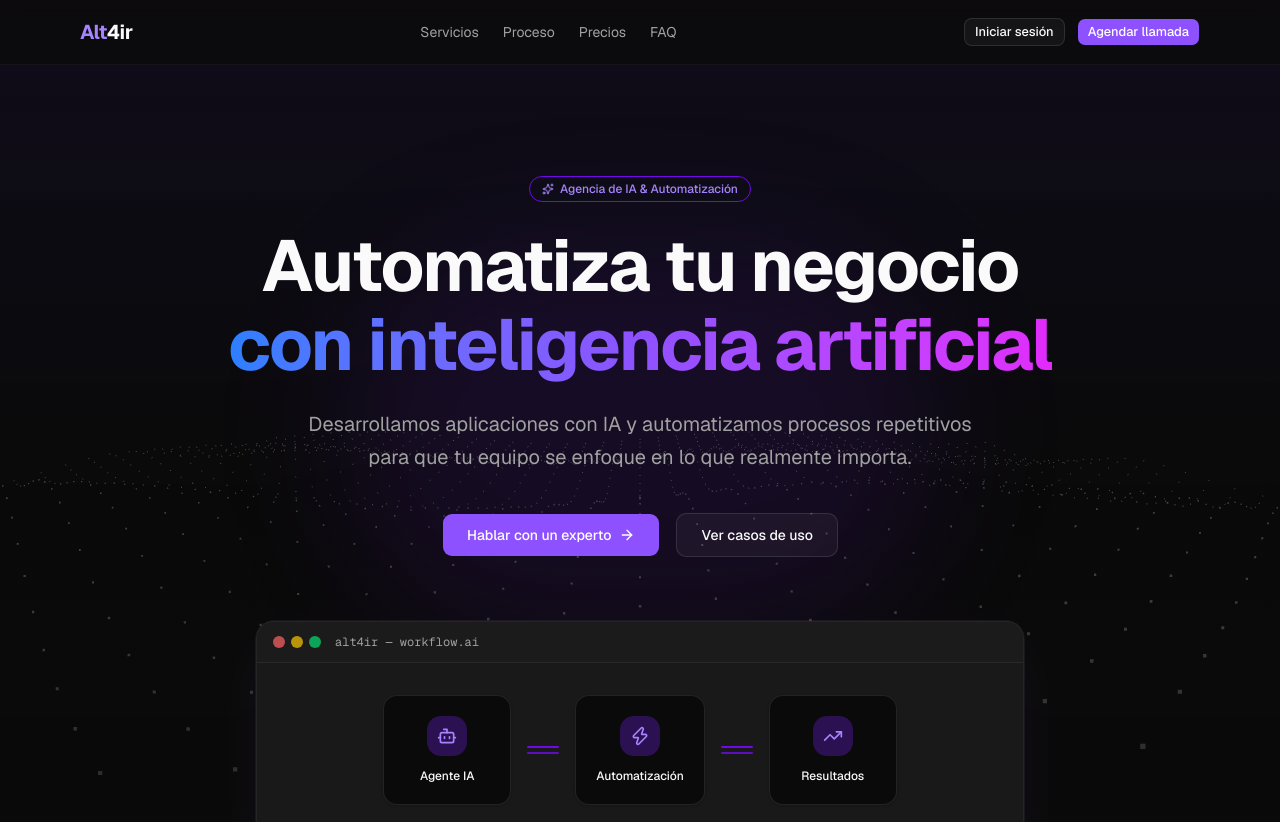
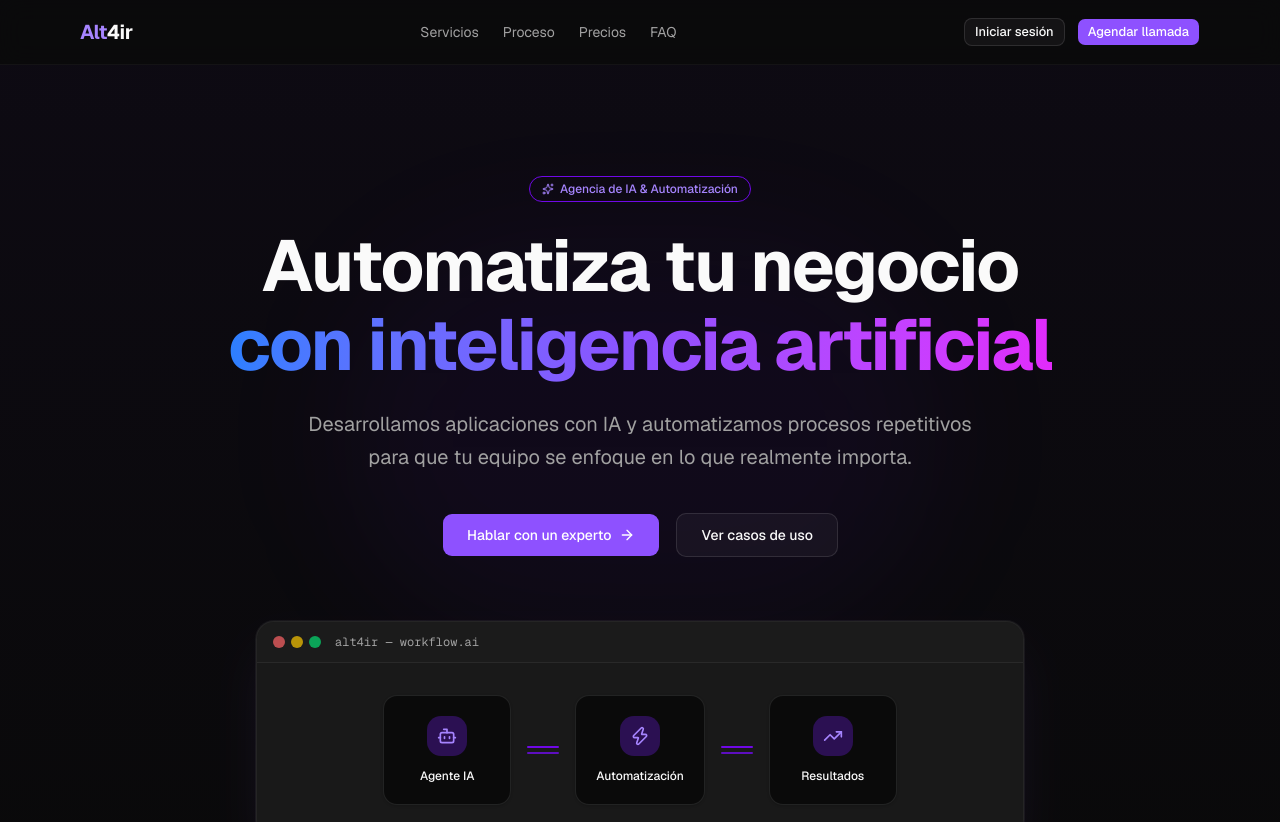
Before and after one commit to jesuslj0/alt4ir-agency, a Next.js app: page / in a window 1280 px wide. Shown: the top 822 px of the page. Built offline with nearby package versions, Linux system fonts and the light colour scheme.

Commit message:
fix fondo animado ya si que si

```diff
--- a/components/sections/Hero.tsx
+++ b/components/sections/Hero.tsx
@@ -7,8 +7,8 @@ export default function Hero() {
   return (
     <section className="relative pt-32 pb-20 md:pt-44 md:pb-28 overflow-hidden">
       {/* Background */}
-      <div className="absolute inset-0 -z-10 bg-gradient-to-b from-violet-50/40 via-background/70 to-background/90 dark:from-violet-950/20 dark:via-background/70 dark:to-background/90" />
-      <div className="absolute top-1/4 left-1/2 -translate-x-1/2 -z-10 w-[600px] h-[400px] rounded-full bg-violet-400/10 dark:bg-violet-600/10 blur-3xl" />
+      <div className="absolute inset-0 -z-10 bg-gradient-to-b from-violet-50/30 to-transparent dark:from-violet-950/10 dark:to-transparent" />
+      <div className="absolute top-1/4 left-1/2 -translate-x-1/2 -z-10 w-[600px] h-[400px] rounded-full bg-violet-400/10 dark:bg-violet-600/5 blur-3xl" />
 
       <div className="max-w-6xl mx-auto px-4">
         <div className="flex flex-col items-center text-center">
--- a/components/sections/HowItWorks.tsx
+++ b/components/sections/HowItWorks.tsx
@@ -26,7 +26,7 @@ const steps = [
 
 export default function HowItWorks() {
   return (
-    <section id="proceso" className="py-20 md:py-28 bg-muted/30">
+    <section id="proceso" className="py-20 md:py-28 bg-muted/10">
       <div className="max-w-6xl mx-auto px-4">
         <div className="text-center mb-14">
           <h2 className="text-3xl font-bold tracking-tight md:text-4xl">
--- a/components/sections/LogoBar.tsx
+++ b/components/sections/LogoBar.tsx
@@ -9,7 +9,7 @@ const companies = [
 
 export default function LogoBar() {
   return (
-    <section className="py-12 border-y border-border/50">
+    <section id="logo-bar" className="py-12 border-y border-border/50">
       <div className="max-w-6xl mx-auto px-4">
         <p className="text-center text-sm text-muted-foreground mb-8 tracking-wide uppercase">
           Empresas que confían en nosotros
--- a/components/sections/Testimonials.tsx
+++ b/components/sections/Testimonials.tsx
@@ -29,7 +29,7 @@ const testimonials = [
 
 export default function Testimonials() {
   return (
-    <section className="py-20 md:py-28 bg-muted/30">
+    <section className="py-20 md:py-28 bg-muted/10">
       <div className="max-w-6xl mx-auto px-4">
         <div className="text-center mb-14">
           <h2 className="text-3xl font-bold tracking-tight md:text-4xl">
--- a/components/ui/dotted-surface.tsx
+++ b/components/ui/dotted-surface.tsx
@@ -1,7 +1,7 @@
 'use client';
 import { cn } from '@/lib/utils';
 import { useTheme } from 'next-themes';
-import React, { useEffect, useRef } from 'react';
+import React, { useEffect, useRef, useState } from 'react';
 import * as THREE from 'three';
 
 type DottedSurfaceProps = Omit<React.ComponentProps<'div'>, 'ref'>;
@@ -9,6 +9,20 @@ type DottedSurfaceProps = Omit<React.ComponentProps<'div'>, 'ref'>;
 export function DottedSurface({ className, ...props }: DottedSurfaceProps) {
   const { resolvedTheme } = useTheme();
   const containerRef = useRef<HTMLDivElement>(null);
+  const [visible, setVisible] = useState(true);
+
+  // Hide when #logo-bar ("Empresas que confían en nosotros") enters the viewport
+  useEffect(() => {
+    const target = document.getElementById('logo-bar');
+    if (!target) return;
+    const observer = new IntersectionObserver(
+      ([entry]) => setVisible(!entry.isIntersecting),
+      { threshold: 0 }
+    );
+    observer.observe(target);
+    return () => observer.disconnect();
+  }, []);
+
   const sceneRef = useRef<{
     scene: THREE.Scene;
     camera: THREE.PerspectiveCamera;
@@ -89,7 +103,8 @@ export function DottedSurface({ className, ...props }: DottedSurfaceProps) {
   return (
     <div
       ref={containerRef}
-      className={cn('pointer-events-none fixed inset-0 -z-10', className)}
+      className={cn('pointer-events-none fixed inset-0 -z-20 transition-opacity duration-700', className)}
+      style={{ opacity: visible ? 1 : 0 }}
       {...props}
     />
   );
```
Also changed, not shown: .claude/prompts/fix.capas.hero.opacas.md (added).
